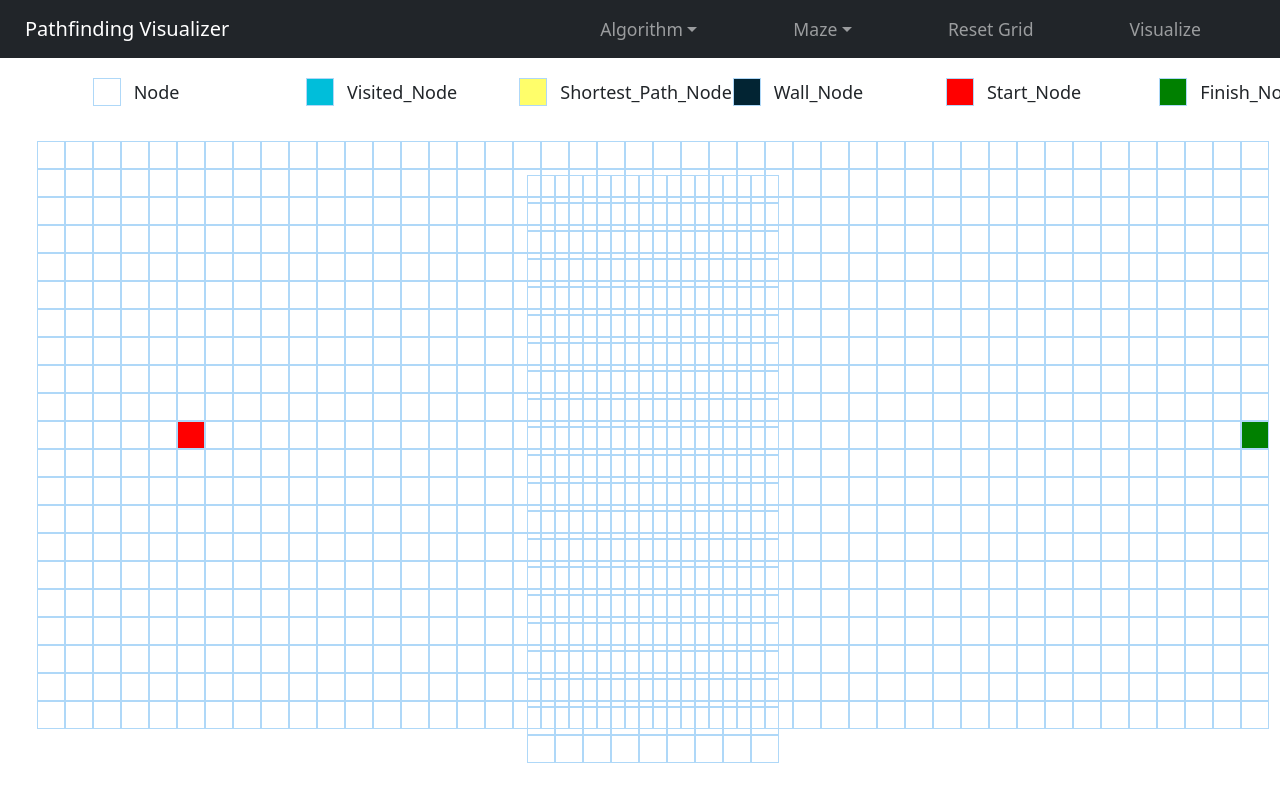
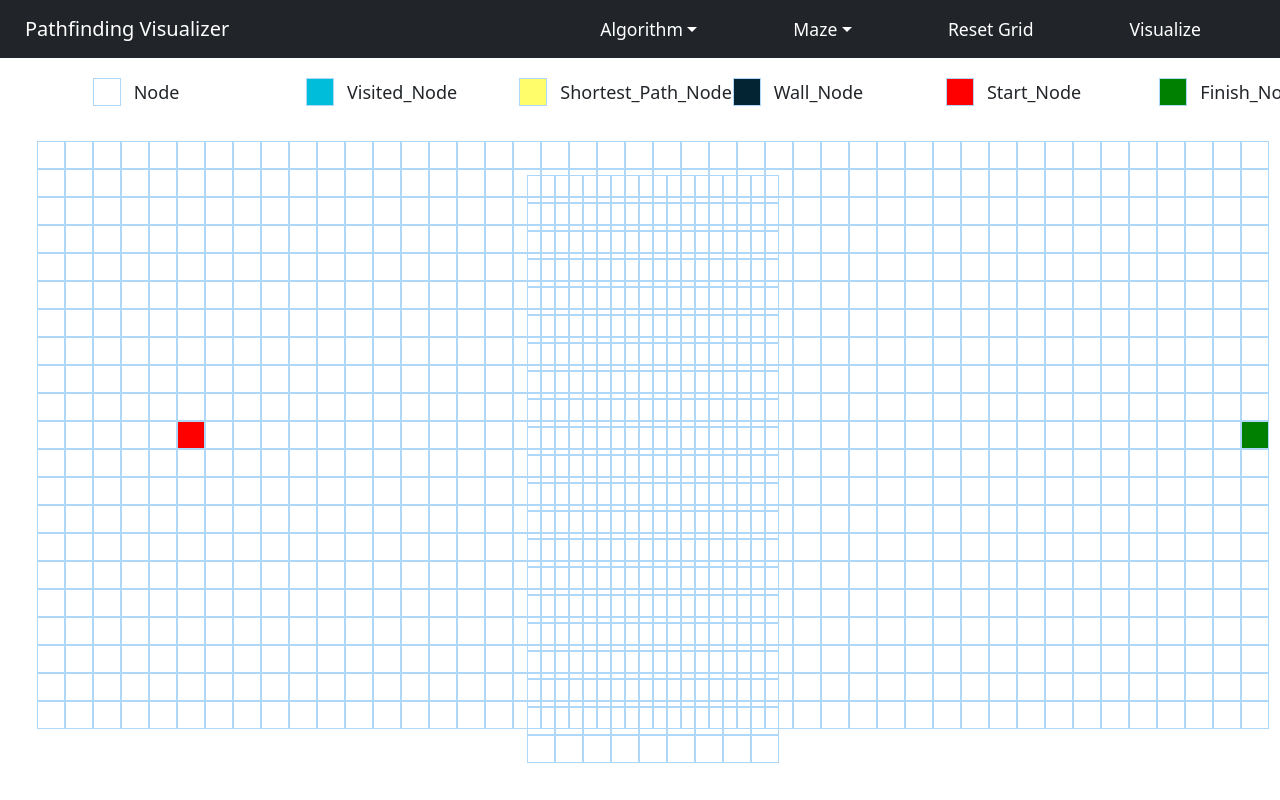
Before and after one commit to dwstyagi/visualizer-app, a React (Create React App) app: page / in a window 1280 px wide. Shown: the top 800 px of the page. Built offline with nearby package versions, Linux system fonts and the light colour scheme.

Commit message:
Navbar Item Color Change

```diff
--- a/src/component/common/dropdown.jsx
+++ b/src/component/common/dropdown.jsx
@@ -9,6 +9,7 @@ const Dropdown = ({ label, divider, beforeList, afterList, onSelect }) => {
         id="navbarDropdown"
         data-toggle="dropdown"
         aria-expanded="false"
+        style={{ color: "white" }}
       >
         {label}
       </a>
--- a/src/component/common/navbarItem.jsx
+++ b/src/component/common/navbarItem.jsx
@@ -13,6 +13,7 @@ const NavbarItem = ({ label, disable, onClick }) => {
         aria-disabled={disable}
         onClick={onClick}
         className={getClassName(disable)}
+        style={{ color: "white" }}
         href="/#"
       >
         {label}
```
